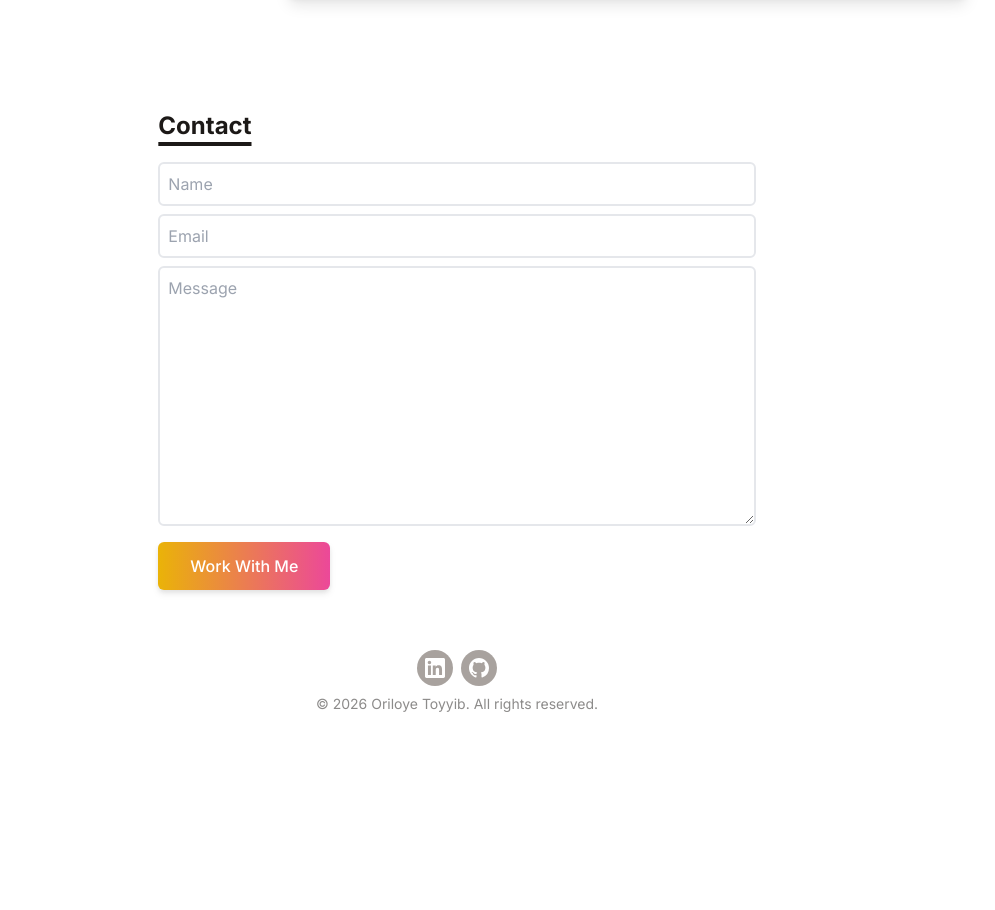
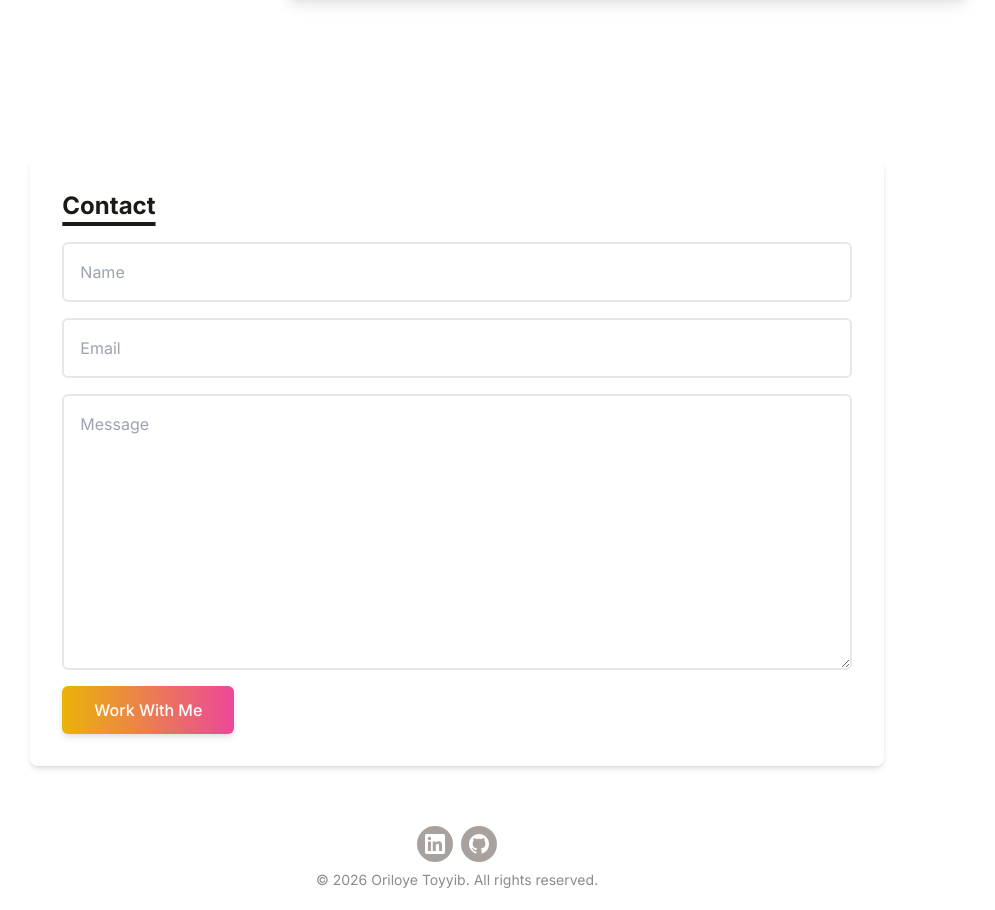
Before and after one commit to toriloye2/portfolio, a React (Vite) app: page / in a window 1280 px wide. Shown: the part 2010-2920 px from the top of the page, without its empty margins (183-1178 px from the left). Before the commit the page ends 2744 px from the top, so only its background shows below. Built offline with nearby package versions, Linux system fonts and the light colour scheme.

Commit message:
re-aligned contact form

```diff
--- a/src/components/Contact.jsx
+++ b/src/components/Contact.jsx
@@ -3,41 +3,43 @@
 
 function Contact() {
    return (
-      <div className="flex flex-col mb-10 mx-auto">
-         <div className="flex justify-center items-center">
+      <div className="flex flex-col mb-10 mx-auto w-full lg:w-10/12"> {/* Adjusted the width to take more space */}
+         <div className="flex justify-center items-center mt-12"> {/* Added top margin to separate sections */}
+            <div className="bg-white dark:bg-stone-800 p-8 rounded-lg shadow-md w-full"> {/* Box style */}
                <form
-               action="https://getform.io/f/(customSlugHere)"
+                  action="https://getform.io/f/broleopa"
                   method="POST"
-               className="flex flex-col w-full md:w-7/12"
+                  className="flex flex-col w-full"
                >
                   <Title>Contact</Title>
                   <input
                      type="text"
                      name="name"
                      placeholder="Name"
-                  className="p-2 bg-transparent border-2 rounded-md focus:outline-none"
+                     className="p-4 bg-transparent border-2 rounded-md focus:outline-none mb-4"
                   />
                   <input
-                  type="text"
+                     type="email"
                      name="email"
                      placeholder="Email"
-                  className="my-2 p-2 bg-transparent border-2 rounded-md focus:outline-none"
+                     className="p-4 bg-transparent border-2 rounded-md focus:outline-none mb-4"
                   />
                   <textarea
                      name="message"
                      placeholder="Message"
                      rows="10"
-                  className="p-2 mb-4 bg-transparent border-2 rounded-md focus:outline-none"
+                     className="p-4 bg-transparent border-2 rounded-md focus:outline-none mb-4"
                   />
                   <button
-                  type="button"
-                  className="text-center inline-block px-8 py-3 w-max text-base font-medium rounded-md text-white bg-gradient-to-r from-yellow-500 to-pink-500 drop-shadow-md hover:stroke-white"
+                     type="submit"
+                     className="text-center inline-block px-8 py-3 w-max text-base font-medium rounded-md text-white bg-gradient-to-r from-yellow-500 to-pink-500 drop-shadow-md hover:text-white hover:shadow-lg"
                   >
                      Work With Me
                   </button>
                </form>
             </div>
          </div>
+      </div>
    )
 }
 
```
Lines whose indentation alone changed are shown as unchanged.
